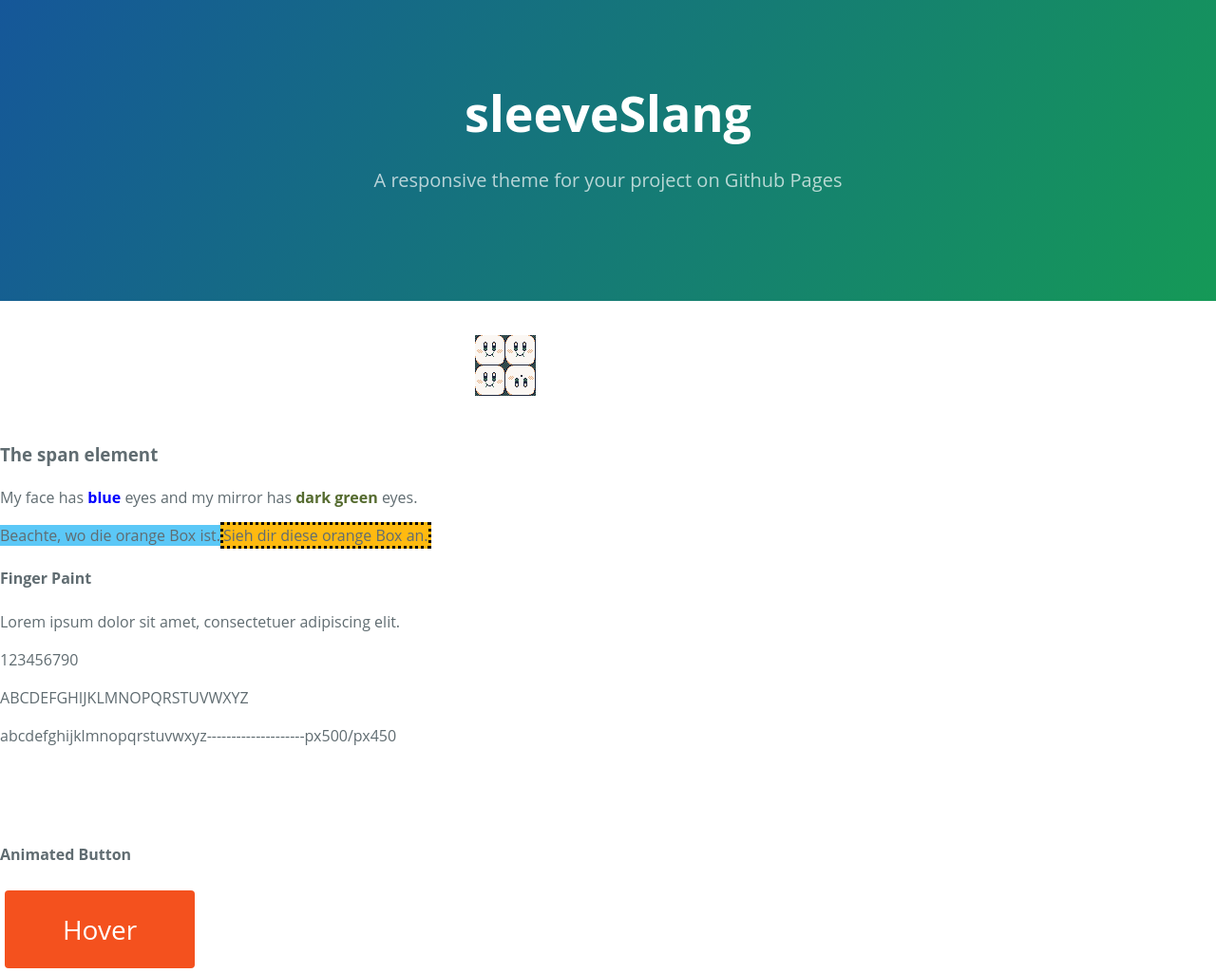
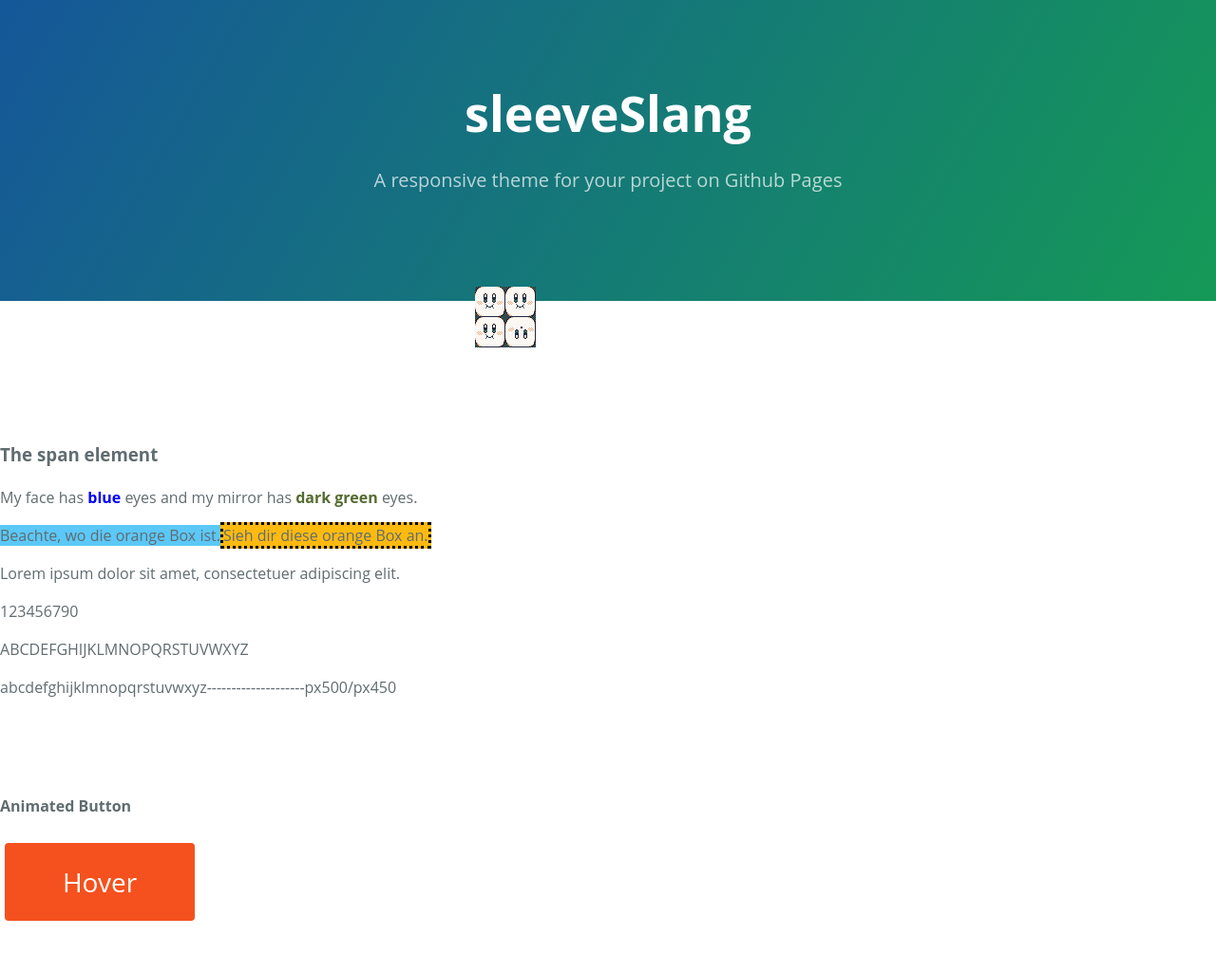
Before and after one commit to ledlightjungledStefan/Osterei, a Jekyll site: the page built from RukolaSeiteEins.markdown, in a window 1280 px wide. Shown: the whole page at 95% size. Built offline with Jekyll 4.4.1, drawn with Linux system fonts in a browser that asks for light colours; some web fonts are replaced; after the commit the page ends 975 px from its top, so only the background shows below that.

Commit message:
Update publicdomainfolder.html

```diff
--- a/_layouts/publicdomainfolder.html
+++ b/_layouts/publicdomainfolder.html
@@ -88,13 +88,11 @@
         <span style="color:blue;font-weight:bold">blue</span>
         eyes and my mirror has <span style="color:darkolivegreen;font-weight:bold">dark green</span> eyes.</p>
     <span class="ribbon">Beachte, wo die orange Box ist.</span>
-<h4>Finger Paint</h4>
 <p>Lorem ipsum dolor sit amet, consectetuer adipiscing elit.</p>
 <p>123456790</p>
 <p>ABCDEFGHIJKLMNOPQRSTUVWXYZ</p>
 <p>abcdefghijklmnopqrstuvwxyz--------------------px500/px450</p>
     <img class="CHEW" src="/Osterei/assets/4kirbs.png">
-
 <h4>Animated Button</h4>
   <button class="button" style="vertical-align:middle"><span>Hover </span>
 </body>
```
